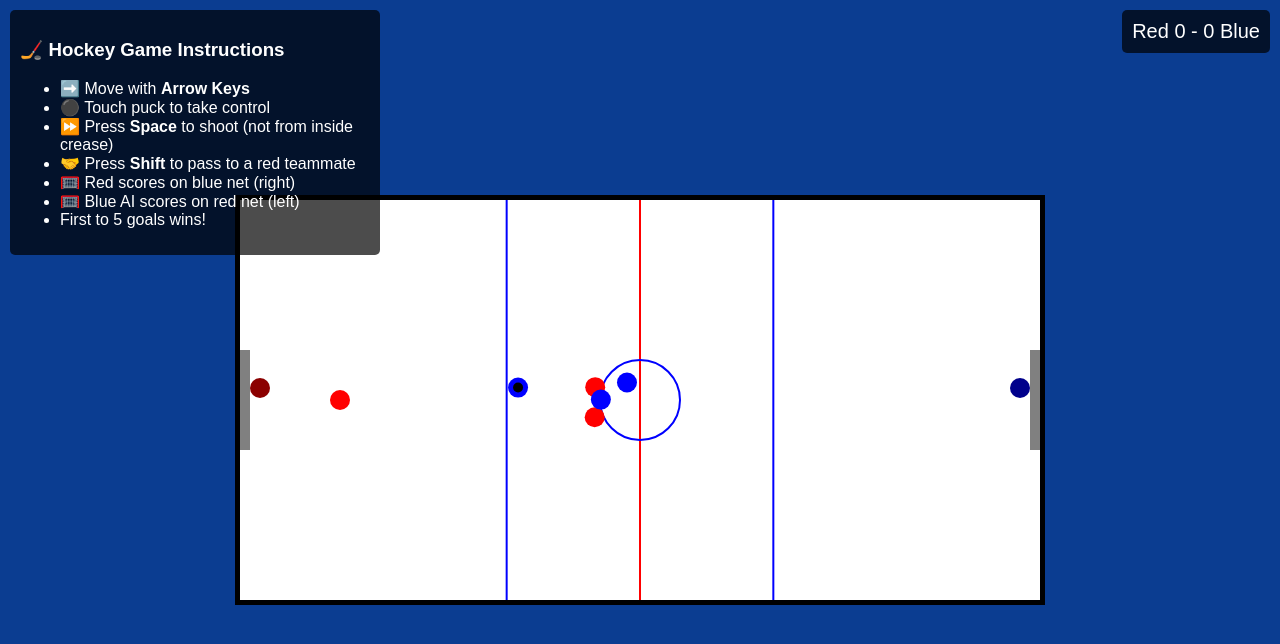
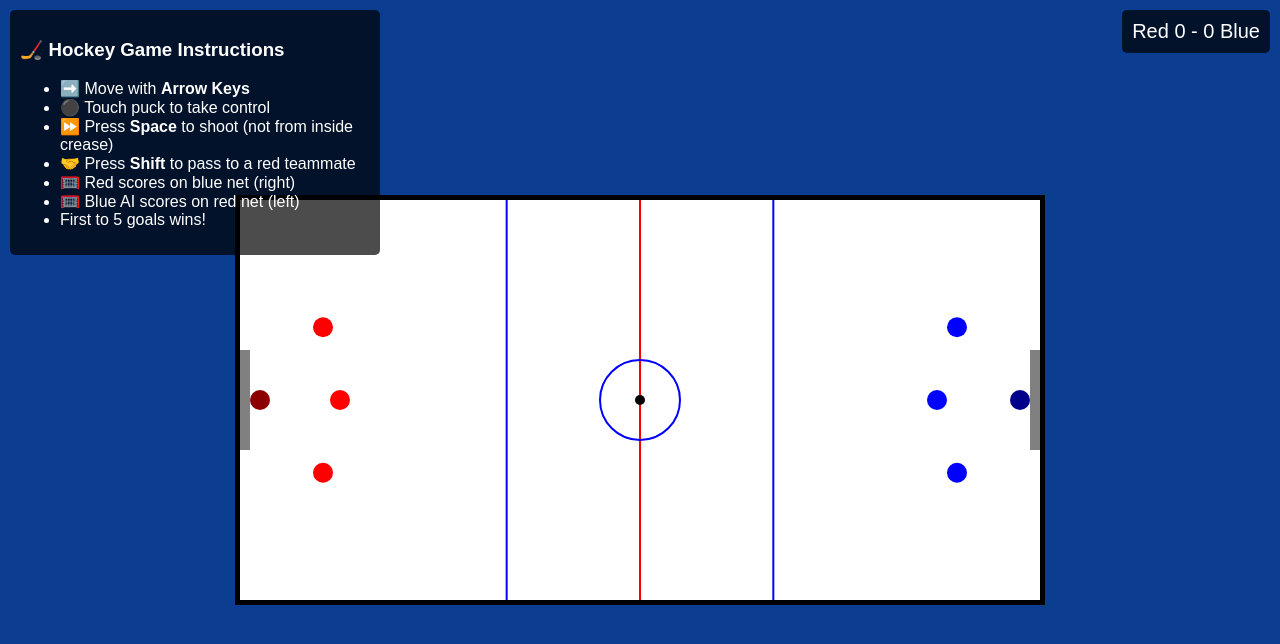
Before and after one commit to maccie67/67, a plain HTML site: page index.html in a window 1280 px wide. Drawn offline with Linux system fonts and the light colour scheme.

Commit message:
Update index.html

```diff
--- a/index.html
+++ b/index.html
@@ -1,4 +1,4 @@
-<!DOCTYPE html>
+ <!DOCTYPE html>
 <html lang="en">
 <head>
 <meta charset="UTF-8">
@@ -45,7 +45,7 @@ document.addEventListener("keydown", e => keys[e.code] = true);
 document.addEventListener("keyup", e => keys[e.code] = false);
 
 class Player {
-  constructor(x, y, color, isAI=false, isGoalie=false, team="red") {
+  constructor(x, y, color, isAI=false, isGoalie=false, team="red", role="C") {
     this.x = x; this.y = y;
     this.color = color;
     this.radius = 10;
@@ -53,6 +53,7 @@ class Player {
     this.isAI = isAI;
     this.isGoalie = isGoalie;
     this.team = team;
+    this.role = role; // "L", "C", "R"
     this.passCooldown = 0;
   }
 
@@ -67,19 +68,18 @@ class Player {
     if (!this.isAI) return;
 
     if (this.isGoalie) {
-      // Goalies track puck
+      // Goalies track puck but stay in crease
       let homeX = this.team === "red" ? netLeft.x + netLeft.width + this.radius : netRight.x - this.radius;
       let homeY = puck.y;
       this.x += (homeX - this.x) * 0.05;
       this.y += (homeY - this.y) * 0.05;
+      if (this.team === "red") this.x = Math.max(netLeft.x+netLeft.width, Math.min(netLeft.x+netLeft.width+15,this.x));
+      else this.x = Math.max(netRight.x-15, Math.min(netRight.x,this.x));
+      this.y = Math.max(netLeft.y, Math.min(netLeft.y+netLeft.height,this.y));
 
-      if (this.team === "red") this.x = Math.max(netLeft.x + netLeft.width, Math.min(netLeft.x + netLeft.width + 15, this.x));
-      else this.x = Math.max(netRight.x - 15, Math.min(netRight.x, this.x));
-      this.y = Math.max(netLeft.y, Math.min(netLeft.y + netLeft.height, this.y));
-
-      // Bounce puck
+      // Bounce puck on save
       let dx = puck.x - this.x, dy = puck.y - this.y;
-      if (Math.sqrt(dx*dx + dy*dy) < this.radius + puck.radius + 2) {
+      if (Math.sqrt(dx*dx+dy*dy) < this.radius + puck.radius + 2) {
         puck.carriedBy = null;
         puck.vx = (Math.random() - 0.5) * 7;
         puck.vy = (Math.random() - 0.5) * 7;
@@ -87,17 +87,16 @@ class Player {
       return;
     }
 
-    // Skater AI
+    // Target "lane" depending on role
+    let targetY;
+    if (this.role === "L") targetY = 120;
+    if (this.role === "C") targetY = 200;
+    if (this.role === "R") targetY = 280;
+
     if (puck.carriedBy === this) {
-      // Random pass
-      if (this.passCooldown <= 0 && Math.random() < 0.01) {
-        this.passToTeammate();
-        this.passCooldown = 100;
-      } else this.passCooldown--;
-
-      // Skate
-      if (this.team === "red") this.x += 2;
-      else this.x -= 2;
+      // Carry puck forward
+      if (this.team === "red") this.x += 2.5;
+      else this.x -= 2.5;
 
       // Shoot when close
       if ((this.team==="red" && this.x > canvas.width-150) ||
@@ -105,34 +104,10 @@ class Player {
         this.shoot();
       }
     } else {
-      this.x += (puck.x-this.x)*0.015;
-      this.y += (puck.y-this.y)*0.015;
-    }
-
-    this.avoidTeammates();
-  }
-
-  avoidTeammates() {
-    let mates = this.team==="red"?team1:team2;
-    mates.forEach(m => {
-      if (m===this) return;
-      let dx=this.x-m.x, dy=this.y-m.y;
-      let dist=Math.sqrt(dx*dx+dy*dy);
-      if (dist<30) {
-        this.x += dx/dist*0.5;
-        this.y += dy/dist*0.5;
-      }
-    });
-  }
-
-  passToTeammate() {
-    let mates = (this.team==="red"?team1:team2).filter(p=>p!==this && !p.isGoalie);
-    if (mates.length>0) {
-      let mate = mates[Math.floor(Math.random()*mates.length)];
-      puck.carriedBy=null;
-      let dx = mate.x - this.x, dy = mate.y - this.y;
-      let dist = Math.sqrt(dx*dx+dy*dy);
-      puck.vx=dx/dist*6; puck.vy=dy/dist*6;
+      // Move to lane + adjust toward puck slightly
+      let targetX = this.team === "red" ? this.x+1 : this.x-1;
+      this.x += (targetX - this.x) * 0.01;
+      this.y += (targetY - this.y) * 0.05 + (puck.y - this.y) * 0.005;
     }
   }
 
@@ -183,17 +158,17 @@ function inCrease(player,net){
 
 let netLeft={x:0,y:150,width:10,height:100}, netRight={x:790,y:150,width:10,height:100};
 
-// ✅ 3 skaters + 1 goalie each
+// Teams: 3 skaters + 1 goalie each
 let team1=[
-  new Player(100,200,"red",false,false,"red"),
-  new Player(80,150,"red",true,false,"red"),
-  new Player(80,250,"red",true,false,"red"),
+  new Player(100,200,"red",false,false,"red","C"),
+  new Player(80,120,"red",true,false,"red","L"),
+  new Player(80,280,"red",true,false,"red","R"),
   new Player(50,200,"darkred",true,true,"red")
 ];
 let team2=[
-  new Player(700,150,"blue",true,false,"blue"),
-  new Player(720,200,"blue",true,false,"blue"),
-  new Player(700,250,"blue",true,false,"blue"),
+  new Player(700,200,"blue",true,false,"blue","C"),
+  new Player(720,120,"blue",true,false,"blue","L"),
+  new Player(720,280,"blue",true,false,"blue","R"),
   new Player(750,200,"darkblue",true,true,"blue")
 ];
 
@@ -227,10 +202,6 @@ function update(){
   ctx.clearRect(0,0,canvas.width,canvas.height);
   drawRink(); drawGoals();
 
-  if(puck.carriedBy===currentPlayer){
-    team1.forEach(p=>{ if(p.isAI&&!p.isGoalie){ p.x+=(currentPlayer.x+60-p.x)*0.02; p.y+=(currentPlayer.y+(Math.random()*60-30)-p.y)*0.02;} });
-  }
-
   team1.forEach(p=>{ if(p.isAI)p.moveAI(); p.draw(); });
   team2.forEach(p=>{ if(p.isAI)p.moveAI(); p.draw(); });
   movePlayer(currentPlayer);
```
